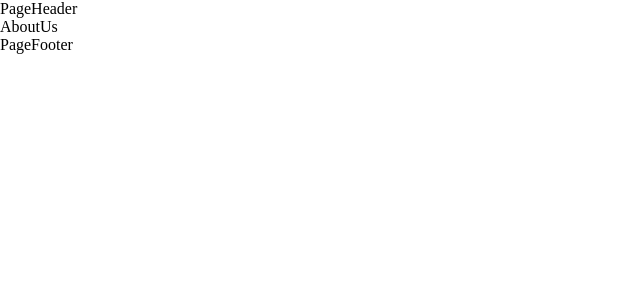
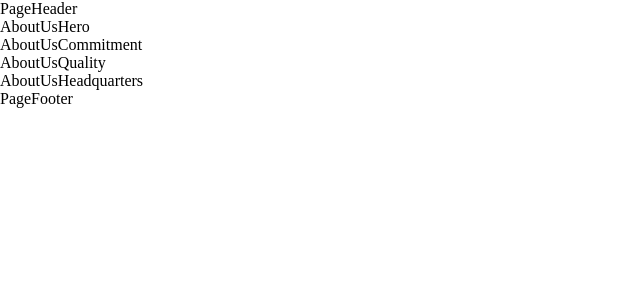
Before and after one commit to Marjolein-Kasman-de-Jong/coffeeroasters, a React (Vite) app: page /about-us in a window 1280 px wide. Shown: the top 300 px of the page, without its empty margins (0-640 px from the left). Built offline with nearby package versions, Linux system fonts and the light colour scheme.

Commit message:
Add about us sections

```diff
--- a/src/pages/about-us/AboutUs.jsx
+++ b/src/pages/about-us/AboutUs.jsx
@@ -1,8 +1,19 @@
+// Sections
+import AboutUsHero from "../../sections/about-us-hero/AboutUsHero";
+import AboutUsCommitment from "../../sections/about-us-commitment/AboutUsCommitment";
+import AboutUsQuality from "../../sections/about-us-quality/AboutUsQuality";
+import AboutUsHeadquarters from "../../sections/about-us-headquarters/AboutUsHeadquarters";
+
 // Styles
 import "./about-us.css";
 
 export default function AboutUs() {
   return (
-    <div>AboutUs</div>
+    <main>
+        <AboutUsHero />
+        <AboutUsCommitment />
+        <AboutUsQuality />
+        <AboutUsHeadquarters />
+    </main>
   )
 }
--- /dev/null
+++ b/src/sections/about-us-commitment/AboutUsCommitment.jsx
@@ -0,0 +1,8 @@
+// Styles
+import "./about-us-commitment.css";
+
+export default function AboutUsCommitment() {
+  return (
+    <div>AboutUsCommitment</div>
+  )
+}
--- /dev/null
+++ b/src/sections/about-us-headquarters/AboutUsHeadquarters.jsx
@@ -0,0 +1,8 @@
+// Styles
+import "./about-us-headquarters.css";
+
+export default function AboutUsHeadquarters() {
+  return (
+    <div>AboutUsHeadquarters</div>
+  )
+}
--- /dev/null
+++ b/src/sections/about-us-hero/AboutUsHero.jsx
@@ -0,0 +1,8 @@
+// Styles
+import "./about-us-hero.css";
+
+export default function AboutUsHero() {
+  return (
+    <div>AboutUsHero</div>
+  )
+}
--- /dev/null
+++ b/src/sections/about-us-quality/AboutUsQuality.jsx
@@ -0,0 +1,8 @@
+// Styles
+import "./about-us-quality.css";
+
+export default function AboutUsQuality() {
+  return (
+    <div>AboutUsQuality</div>
+  )
+}
```
Also changed, not shown: src/sections/about-us-commitment/about-us-commitment.css (added), src/sections/about-us-headquarters/about-us-headquarters.css (added), src/sections/about-us-hero/about-us-hero.css (added), src/sections/about-us-quality/about-us-quality.css (added).
